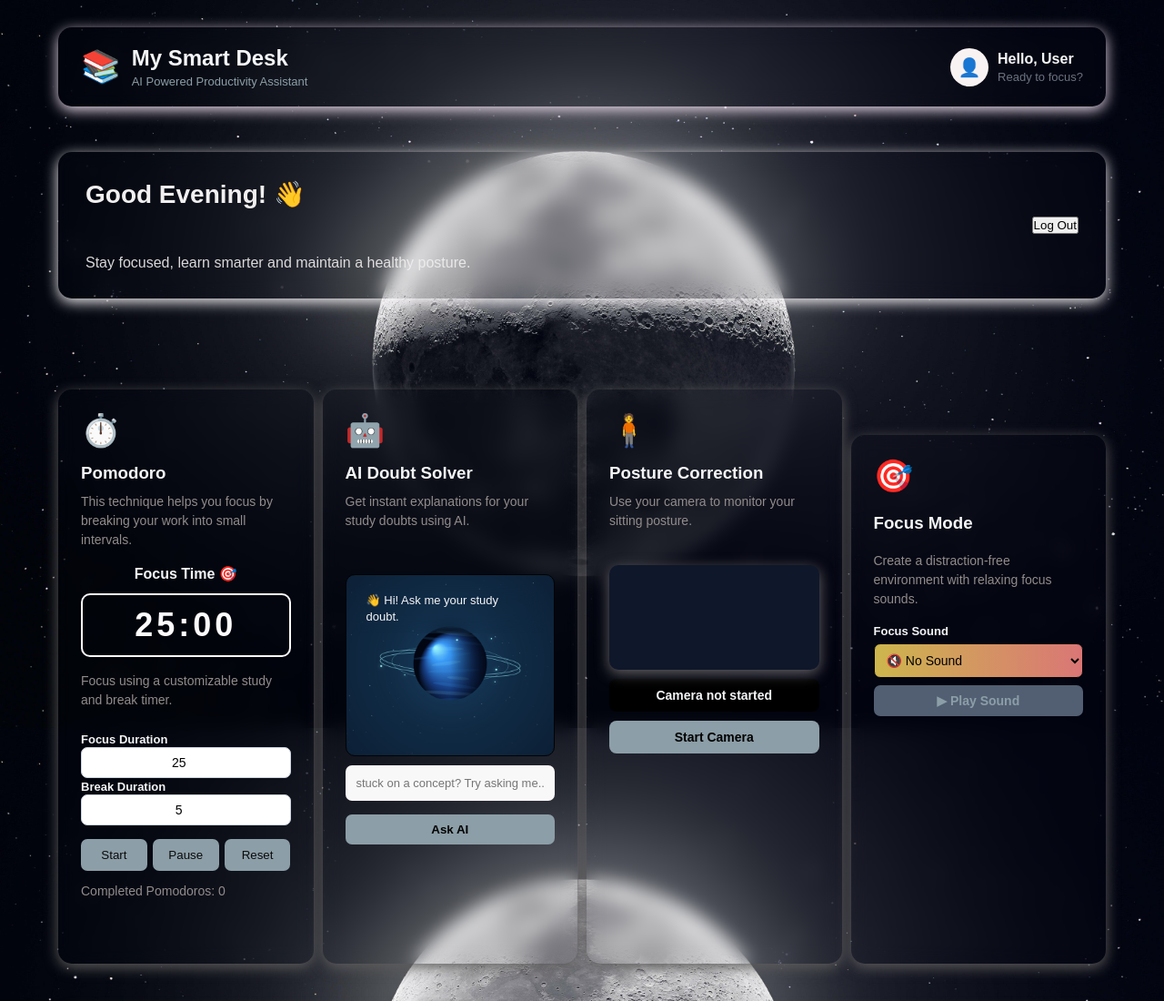
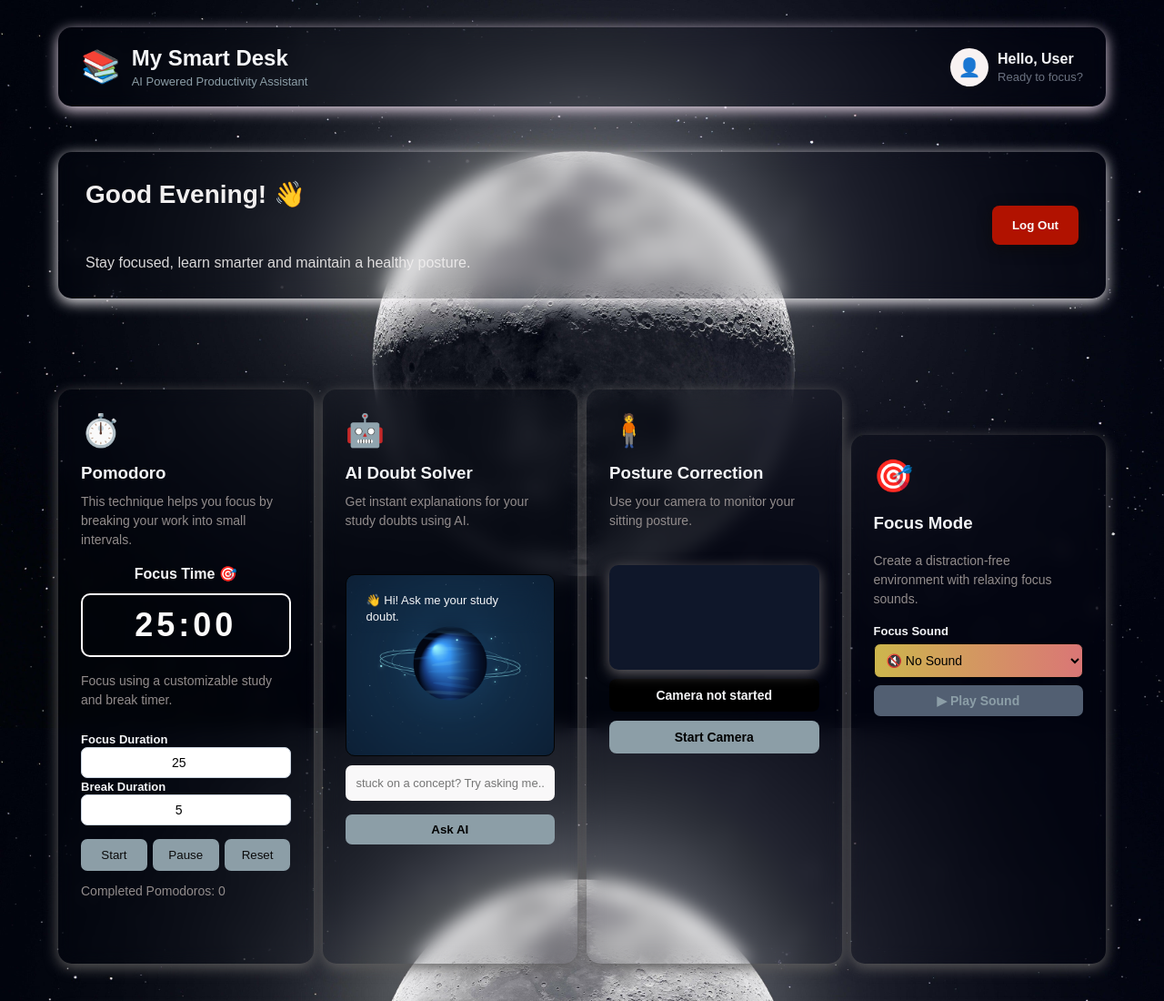
Before and after one commit to Ayaan-1705/Smart-desk-, a plain HTML site: page dashboard.html in a window 1280 px wide. Shown: the top 1100 px of the page at 91% size. Drawn offline with Linux system fonts and the light colour scheme; a script that the page names is missing.

Commit message:
Refactor CSS styles and improve layout

```diff
--- a/style.css
+++ b/style.css
@@ -156,28 +156,28 @@ body {
 
 /* Start button */
 
-.start-button {
+.logout-button {
     border: none;
 
     padding: 14px 22px;
 
     border-radius: 8px;
 
-    background-color: rgb(10, 206, 245);
+    background-color:#b11200;
 
-    color: #121212;
+    color: #faf9f9;
 
     font-weight: bold;
 
     cursor: pointer;
 
-    box-shadow: 0 4px 15px rgba(0, 0, 0, 0.475);
+    box-shadow: 0 4px 15px rgba(11, 11, 11, 0.801);
 }
 
-.start-button:hover {
-    background: #8c9ea7;
-    color: #121212;
-    box-shadow: 0 4px 15px rgba(0, 0, 0, 0.936);
+.logout-button:hover {
+    background: #de220e;
+    color: #fcf9f9;
+    box-shadow: 0 4px 15px rgba(192, 161, 161, 0.936);
 }
 
 
```
